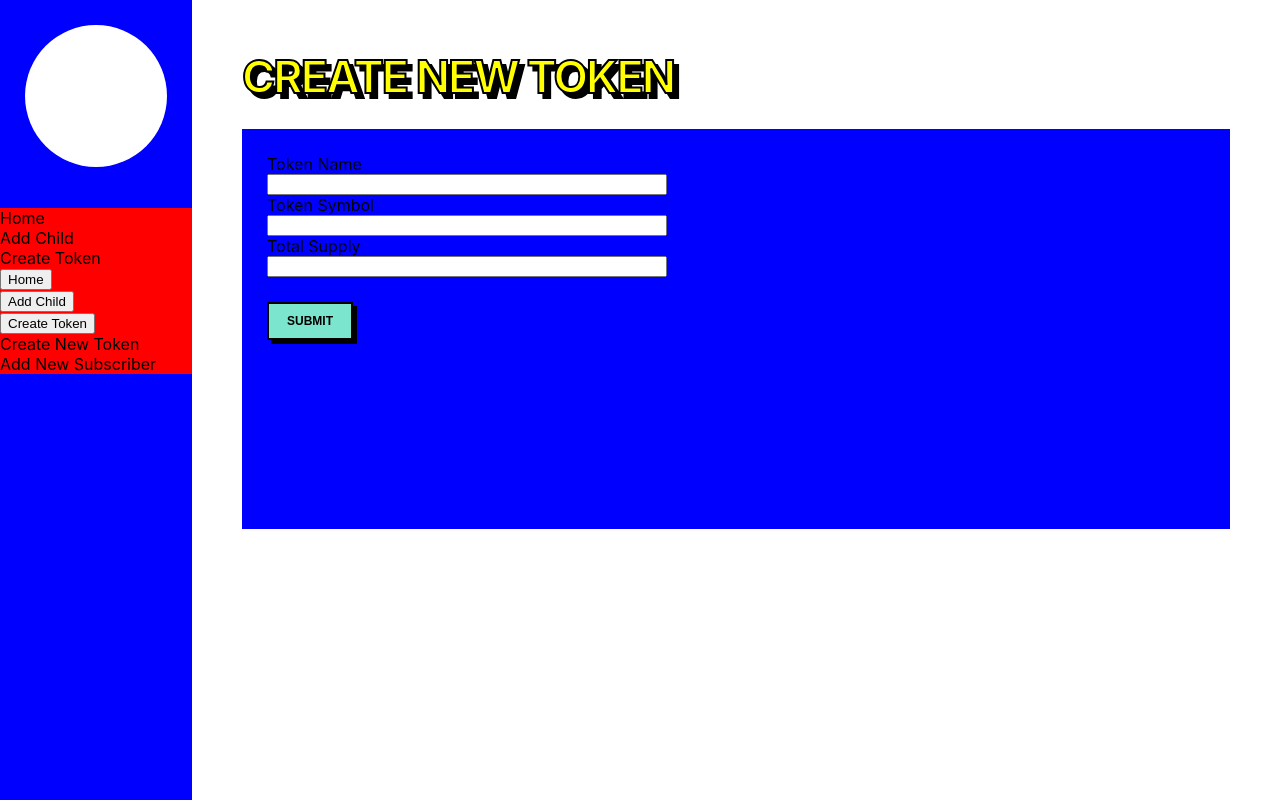
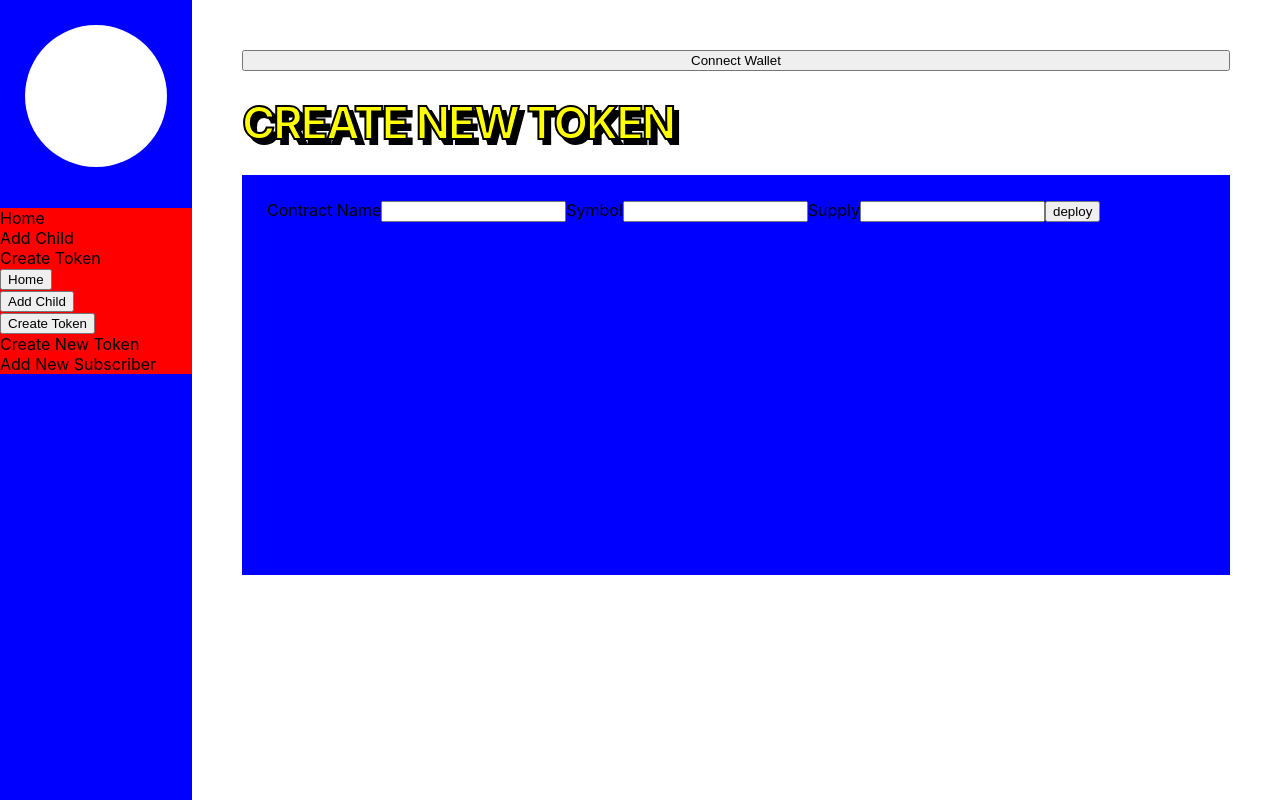
Before and after one commit to BramMathijssen/piggybank-dapp, a React (Create React App) app in the folder frontend/: page /parent in a window 1280 px wide. Both pictures are taken after a click on the button "Create Token". Built offline with nearby package versions, Linux system fonts and the light colour scheme.

Commit message:
added connect wallet functionality

```diff
--- a/frontend/src/components/ParentPage/CreateToken/CreateTokenPanel.js
+++ b/frontend/src/components/ParentPage/CreateToken/CreateTokenPanel.js
@@ -1,22 +1,42 @@
-import React from "react";
+import React, { useContext, useRef, useState } from "react";
 import Button from "../../UI/Button";
+import { ContractFactory, ethers } from "ethers";
+
+import { tokenCreatorAbi, tokenCreatorBytecode } from "../../../constants";
 
 import styles from "./CreateTokenPanel.module.scss";
+import EthersContext from "../../../context/ethers-context";
 
 const CreateTokenPanel = () => {
+    const contractNameRef = useRef();
+    const contractSymbolRef = useRef();
+    const contractSupplyRef = useRef();
+
+    const ethersCtx = useContext(EthersContext);
+
+    const deployContract = async (e) => {
+        e.preventDefault();
+        console.log(`deploying contract...`);
+        const factory = new ContractFactory(tokenCreatorAbi, tokenCreatorBytecode, ethersCtx.signer);
+        const contract = await factory.deploy(contractSupplyRef.current.value, contractNameRef.current.value, contractSymbolRef.current.value);
+        console.log(`contract deployed with address: `);
+        console.log(contract.address);
+    };
+
     return (
         <>
+            <button onClick={() => ethersCtx.onConnect()}>Connect Wallet</button>
             <h2 className={styles.title}>Create New Token</h2>
             <div className={styles.createTokenPanel}>
-                <form className={styles.form}>
-                    <label>Token Name</label>
-                    <input type="text"></input>
-                    <label>Token Symbol</label>
-                    <input type="text"></input>
-                    <label>Total Supply</label>
-                    <input type="text"></input>
-                    <div className={styles.action}>
-                        <Button type="submit" content="submit" size="small" />
+                <form onSubmit={deployContract}>
+                    <div className={styles.container}>
+                        <label>Contract Name</label>
+                        <input type="text" ref={contractNameRef}></input>
+                        <label>Symbol</label>
+                        <input type="text" ref={contractSymbolRef}></input>
+                        <label>Supply</label>
+                        <input type="number" ref={contractSupplyRef}></input>
+                        <button className={styles.button}> deploy</button>
                     </div>
                 </form>
             </div>
--- a/frontend/src/constants/index.js
+++ b/frontend/src/constants/index.js
@@ -1,7 +1,11 @@
 const tokenCreatorAbi = require("./tokenCreator.abi.json");
 const tokenCreatorBytecode = require("./tokenCreator.byteCode.json");
+const contractAddresses = require("./contractAddresses.json")
+const parentContractAbi = require("./parentContract.abi.json")
 
 module.exports = {
     tokenCreatorAbi,
     tokenCreatorBytecode,
+    contractAddresses,
+    parentContractAbi
 };
--- a/frontend/src/context/ethers-context.js
+++ b/frontend/src/context/ethers-context.js
@@ -1,6 +1,6 @@
 import React, { useState } from "react";
 import { ethers } from "ethers";
-import { contractAddresses, abi } from "../constants";
+import { contractAddresses, parentContractAbi } from "../constants";
 
 const EthersContext = React.createContext({
     userAddress: null,
@@ -18,6 +18,8 @@ export const EthersContextProvider = (props) => {
     const [chainId, setChainId] = useState(null);
 
     const connectWalletHandler = async () => {
+        console.log(`clicky`);
+        console.log(contractAddresses[31337]["ParentContract"][0]);
         if (window.ethereum) {
             try {
                 const accounts = await window.ethereum.request({
@@ -46,8 +48,8 @@ export const EthersContextProvider = (props) => {
         setChainId(tempChainId);
 
         let tempContract = new ethers.Contract(
-      contractAddresses[tempChainId.chainId][0], // gets the contract address on local hardhat network
-      abi,
+            contractAddresses[tempChainId.chainId]["ParentContract"][0], // gets the contract address on local hardhat network
+            parentContractAbi,
             tempSigner
         );
         setContract(tempContract);
--- a/frontend/src/index.js
+++ b/frontend/src/index.js
@@ -3,12 +3,15 @@ import ReactDOM from "react-dom/client";
 import "./../src/assets/styles/global.scss";
 import App from "./App";
 import { BrowserRouter } from "react-router-dom";
+import { EthersContextProvider } from "./context/ethers-context";
 
 const root = ReactDOM.createRoot(document.getElementById("root"));
 root.render(
-  <React.StrictMode>
-    <BrowserRouter>
-      <App />
-    </BrowserRouter>
-  </React.StrictMode>
+    <React.StrictMode>
+        <BrowserRouter>
+            <EthersContextProvider>
+                <App />
+            </EthersContextProvider>
+        </BrowserRouter>
+    </React.StrictMode>
 );
```
Also changed, not shown: 1 other file (tests, documents, lock files or other folders). Lines whose indentation alone changed are shown as unchanged.
